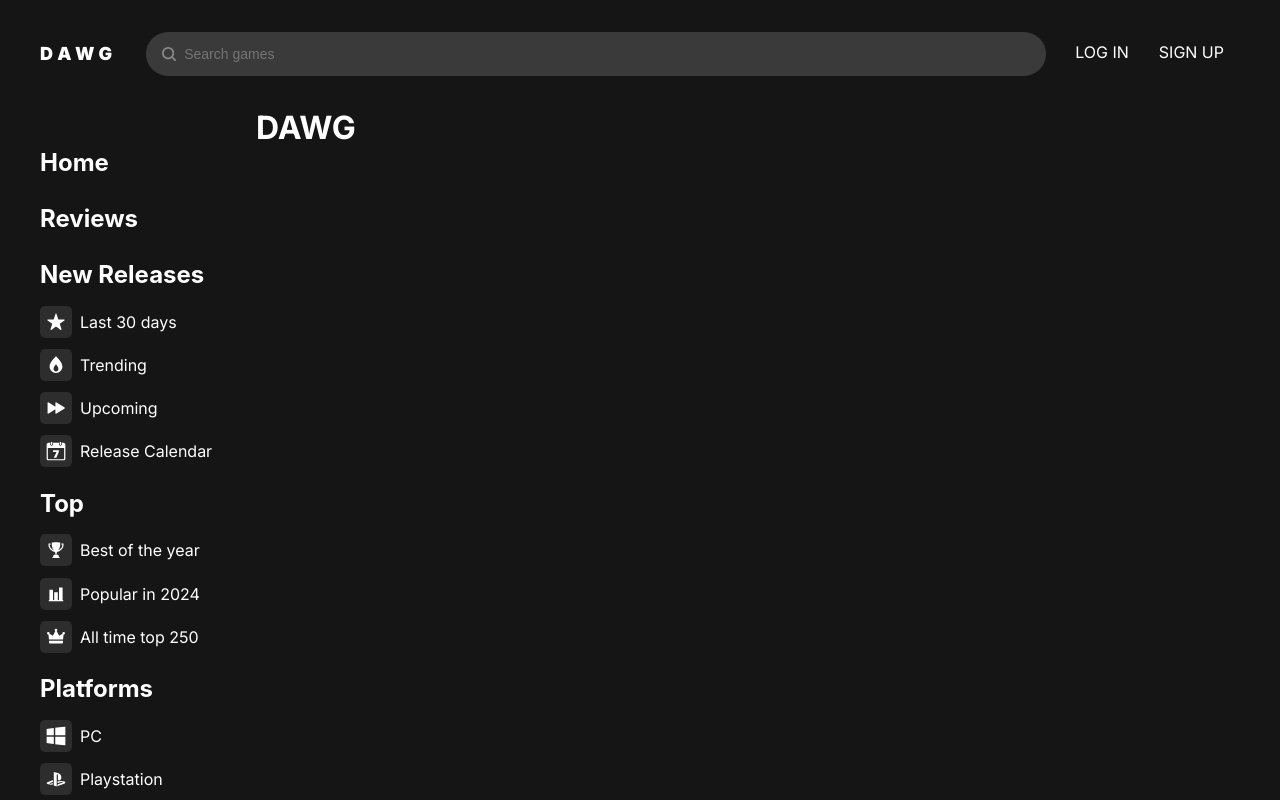
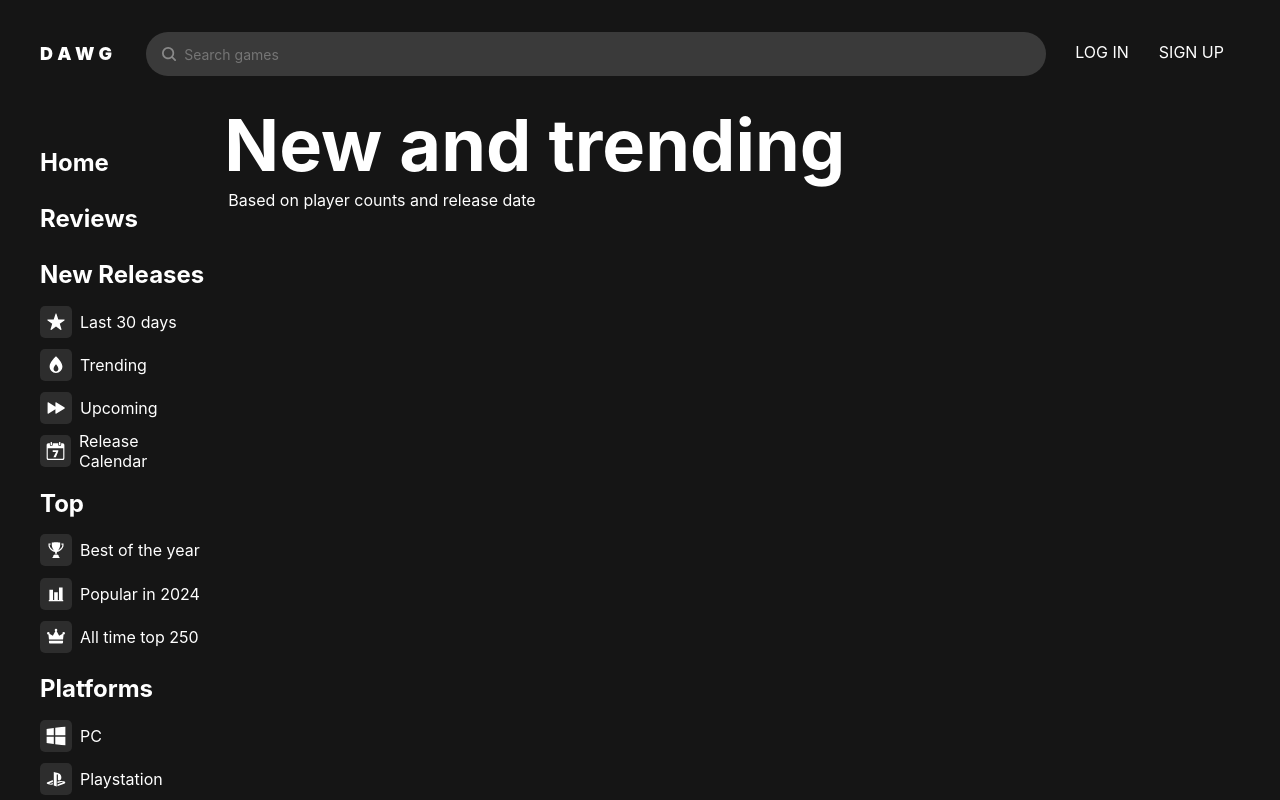
Before and after one commit to qarq90/project_dawg, a Next.js app: page / in a window 1280 px wide. Shown: the top 800 px of the page. Built offline with nearby package versions, Linux system fonts and the light colour scheme.

Commit message:
Done here

```diff
--- a/src/app/globals.css
+++ b/src/app/globals.css
@@ -1,11 +1,11 @@
 * {
     margin: 0;
     padding: 0;
+    font-family: var(--main-font);
     box-sizing: border-box;
 }
 
 body {
-    font-family: var(--main-font);
     background-color: var(--main-bg);
     color: var(--main-color);
     min-height: 100svh;
@@ -14,7 +14,7 @@
 :root {
     --main-bg: #151515;
     --main-color: #FFF;
-    --main-font: 'Inter', sans-serif;
+    --main-font: -apple-system,BlinkMacSystemFont,Segoe UI,Roboto,Oxygen,Ubuntu,Cantarell,Open Sans,Helvetica Neue,sans-serif;
     --comp-bg-a: #202020;
     --comp-bg-b: #262626;
     --comp-bg-c: #373737;
@@ -25,7 +25,7 @@
 
 .layout {
     display: grid;
-    grid-template-columns: 1fr 4fr;
+    grid-template-columns: 0.85fr 4fr;
     grid-template-rows: 108px 1fr;
 }
 
--- a/src/app/page.js
+++ b/src/app/page.js
@@ -1,5 +1,12 @@
+import s from "@/styles/pages/global.module.css";
+
 export default function Home() {
     return (
-        <h1>DAWG</h1>
+        <div className={s.container}>
+            <div>
+                <h1 className={s.heading1}>New and trending</h1>
+                <p style={{margin: '8px 4px 0'}}>Based on player counts and release date</p>
+            </div>
+        </div>
     );
 }
--- a/src/styles/pages/global.module.css
+++ b/src/styles/pages/global.module.css
@@ -1,4 +1,11 @@
+.container {
+    display: flex;
+    gap: 1rem;
+    flex-direction: column;
+}
 
-.container{
-    padding: 5rem;
+.heading1 {
+    font-size: 72px;
+    line-height: 74px;
+    font-weight: 700;
 }
```
